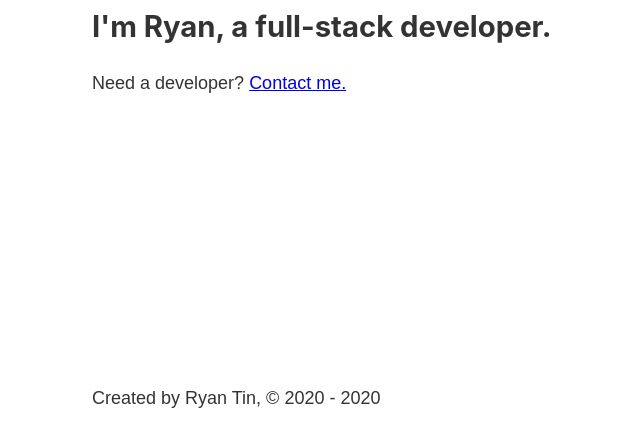
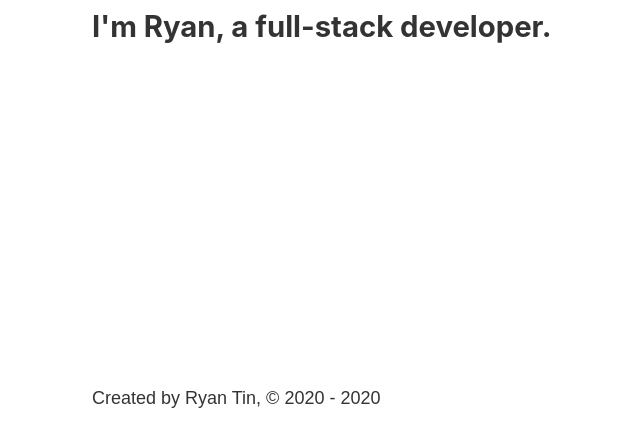
Before and after one commit to ultratin/gatsby-site, a Gatsby site: page / in a window 1280 px wide. Shown: the part 345-792 px from the top of the page, without its empty margins (191-831 px from the left). Built offline with nearby package versions, Linux system fonts and the light colour scheme; Gatsby itself is replaced by a stand-in of ours.

Commit message:
updated home details

```diff
--- a/src/pages/index.js
+++ b/src/pages/index.js
@@ -10,7 +10,6 @@ const IndexPage = () => {
             <Head title="Home" />
             <h1>Hello.</h1>
             <h2>I'm Ryan, a full-stack developer.</h2>
-            <p>Need a developer? <Link to="/contact">Contact me.</Link></p>
         </Layout>
     );
 };
```
